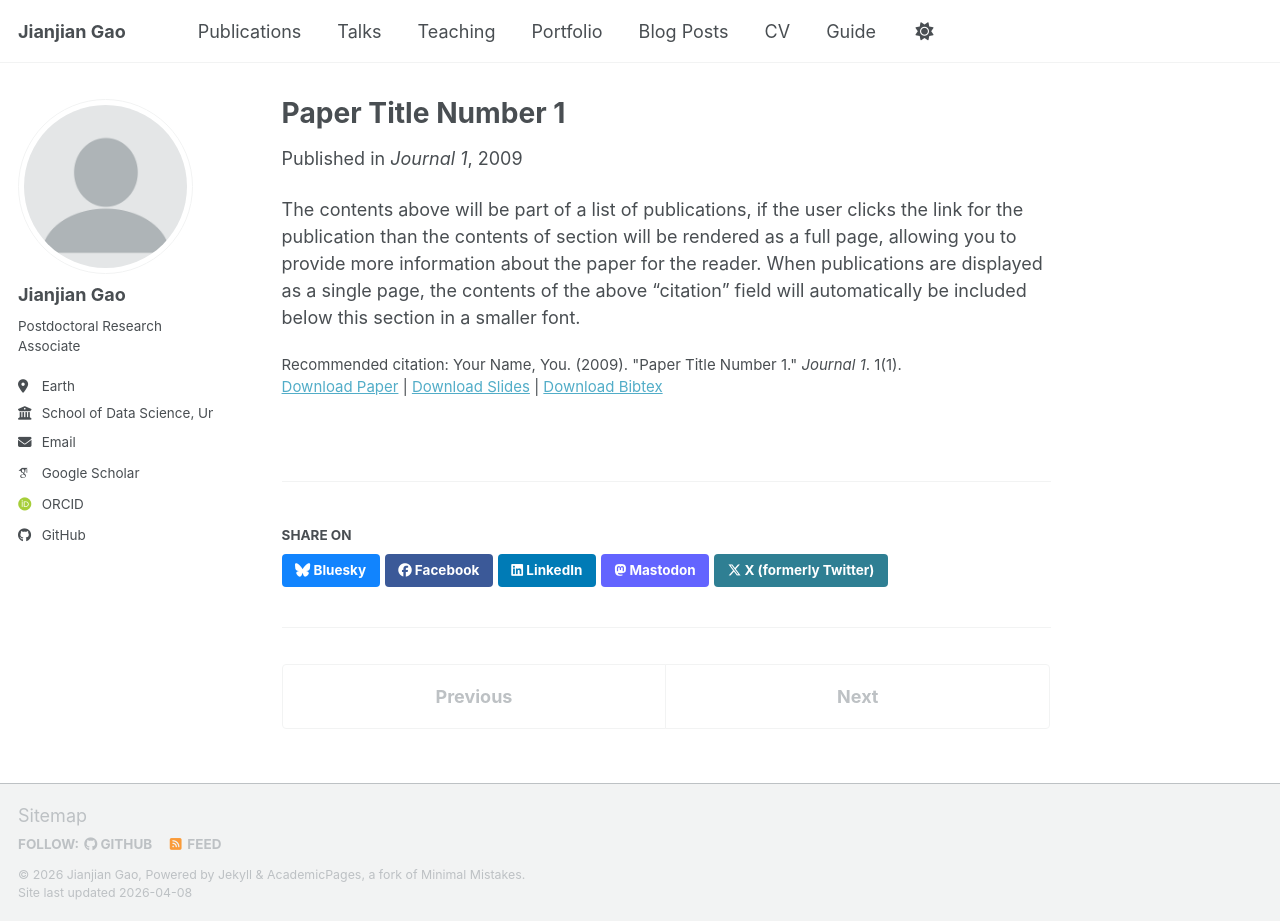
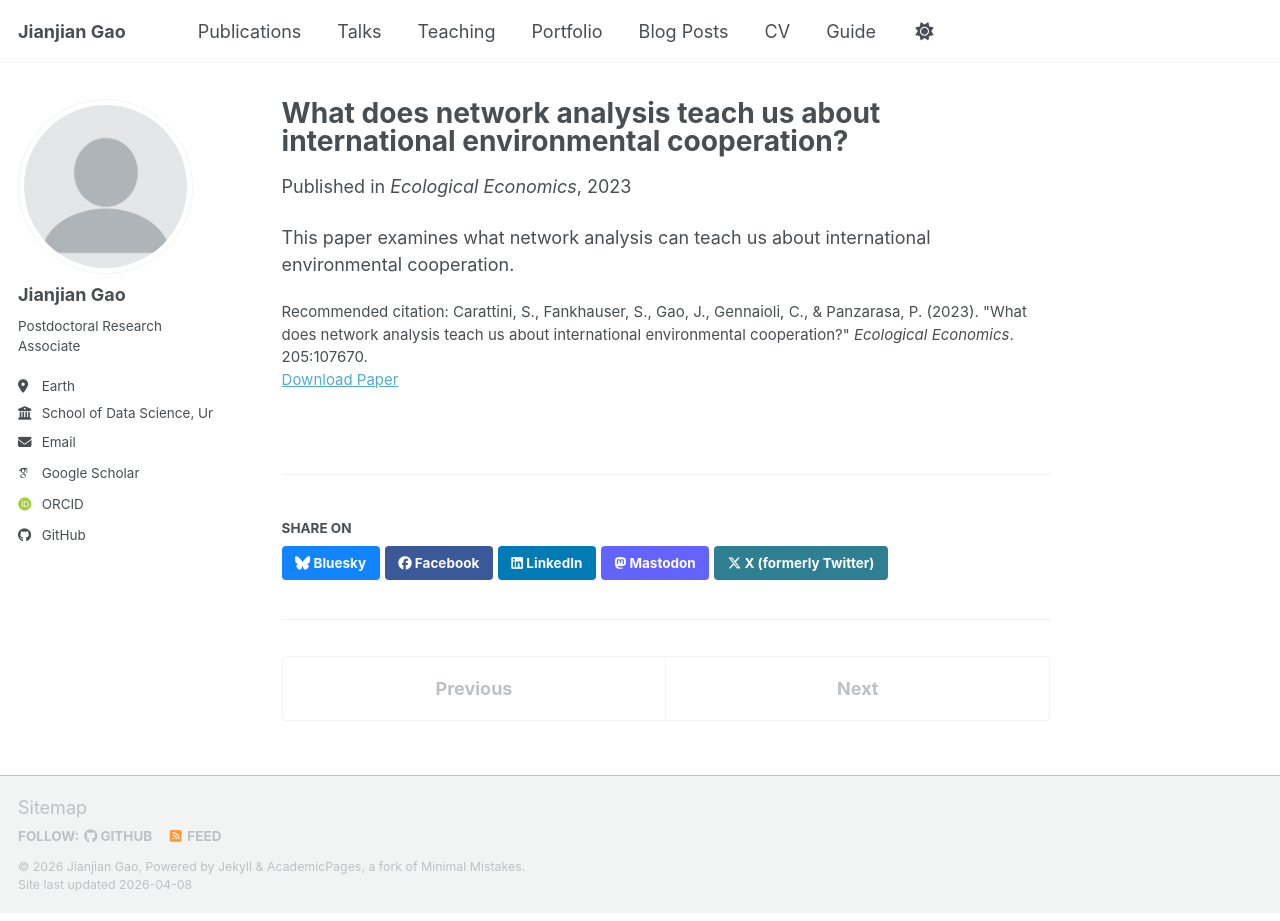
Before and after one commit to jiaoyang2018/jiaoyang2018.github.io, a Jekyll site: the page built from _publications/2009-10-01-paper-title-number-1.md, in a window 1280 px wide and 921 px high. Built offline with Jekyll 4.4.1, drawn with Linux system fonts in a browser that asks for light colours; some web fonts are replaced; a script bundle is joined from its source files by our own code; library files that are not in the unit come from our copies.

Commit message:
Add Carattini et al. 2023 publication to number-1 entry
Co-Authored-By: Claude Sonnet 4.6 <noreply@anthropic.com>

```diff
--- a/_publications/2009-10-01-paper-title-number-1.md
+++ b/_publications/2009-10-01-paper-title-number-1.md
@@ -1,14 +1,12 @@
 ---
-title: "Paper Title Number 1"
+title: "What does network analysis teach us about international environmental cooperation?"
 collection: publications
 category: manuscripts
-permalink: /publication/2009-10-01-paper-title-number-1
-excerpt: 'This paper is about the number 1. The number 2 is left for future work.'
-date: 2009-10-01
-venue: 'Journal 1'
-slidesurl: 'https://academicpages.github.io/files/slides1.pdf'
-paperurl: 'https://academicpages.github.io/files/paper1.pdf'
-bibtexurl: 'https://academicpages.github.io/files/bibtex1.bib'
-citation: 'Your Name, You. (2009). &quot;Paper Title Number 1.&quot; <i>Journal 1</i>. 1(1).'
+permalink: /publication/2023-ecological-economics-network-environmental-cooperation
+excerpt: 'This paper examines international environmental cooperation through the lens of network analysis.'
+date: 2023-01-01
+venue: 'Ecological Economics'
+paperurl: ''
+citation: 'Carattini, S., Fankhauser, S., Gao, J., Gennaioli, C., &amp; Panzarasa, P. (2023). &quot;What does network analysis teach us about international environmental cooperation?&quot; <i>Ecological Economics</i>. 205:107670.'
 ---
-The contents above will be part of a list of publications, if the user clicks the link for the publication than the contents of section will be rendered as a full page, allowing you to provide more information about the paper for the reader. When publications are displayed as a single page, the contents of the above "citation" field will automatically be included below this section in a smaller font.
+This paper examines what network analysis can teach us about international environmental cooperation.
```
